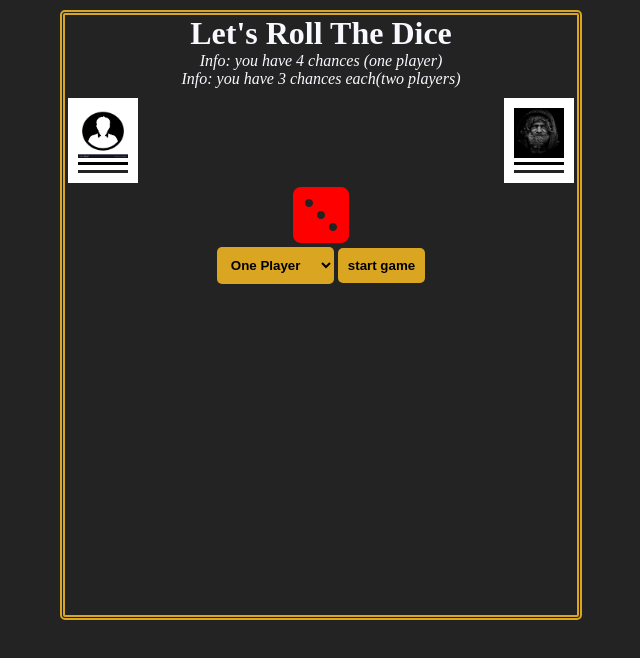
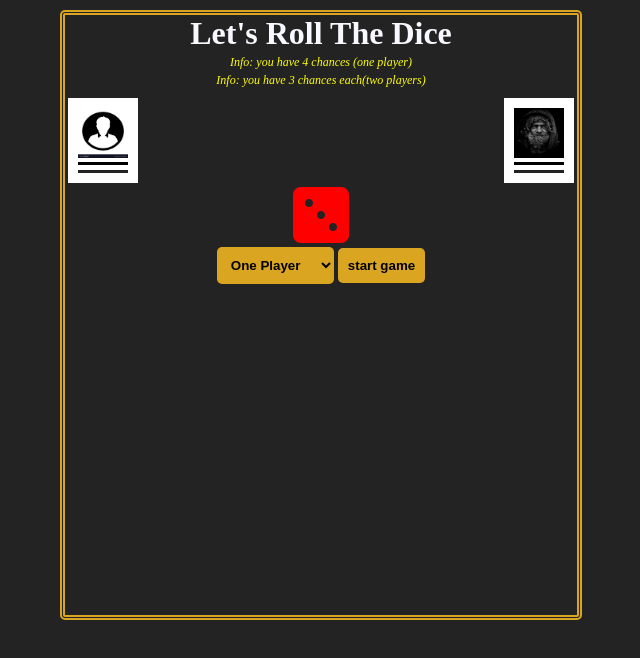
Before and after one commit to Elochukwu3/Two-player-dicegame, a plain HTML site: page index.html in a window 1280 px wide. Shown: the whole page, without its empty margins (319-959 px from the left). Drawn offline with Linux system fonts and the light colour scheme.

Commit message:
style modifications saved

```diff
--- a/style.css
+++ b/style.css
@@ -13,6 +13,10 @@
     height: 100vh;
     padding: 10px 0;
     /* border: 3px solid red; */
+}
+.read{
+    font-size: 12px;
+    color: yellow;
 }
 .player-cont{
     margin-top: 10px;
```
